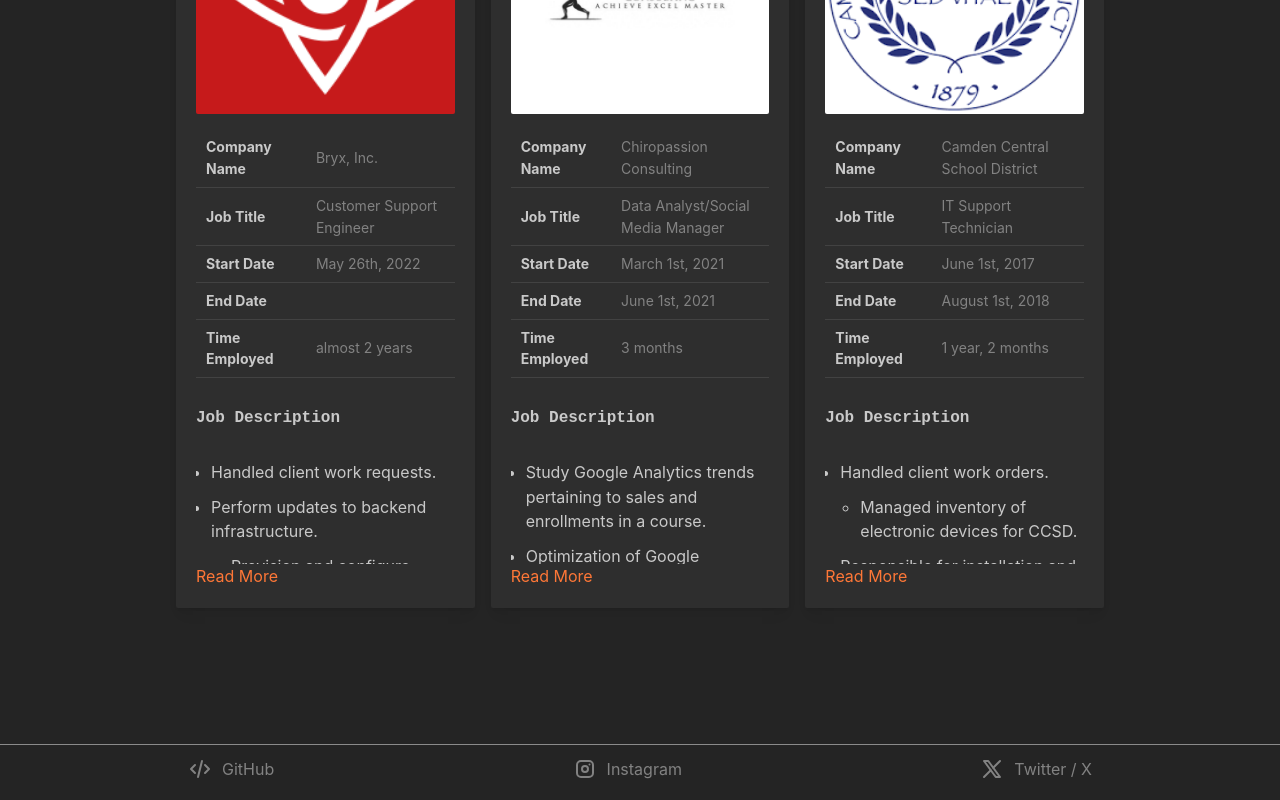
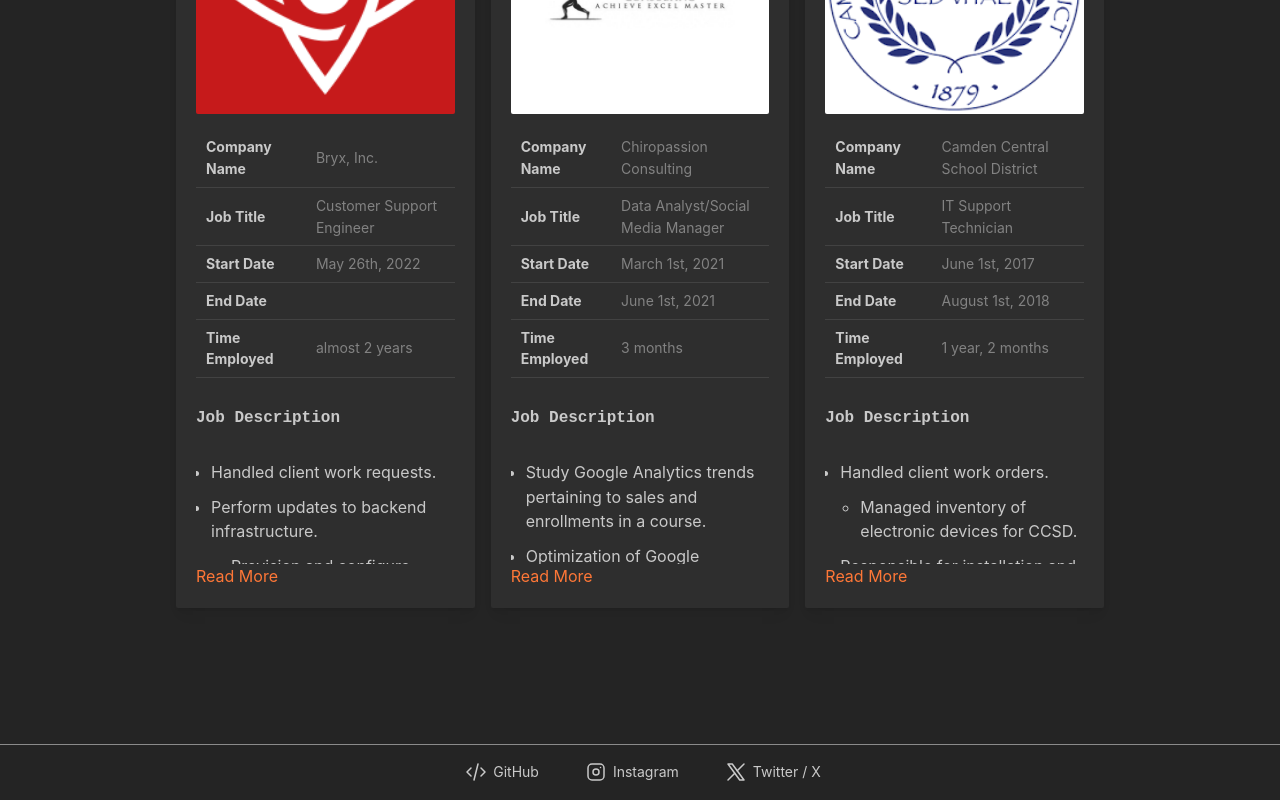
Before and after one commit to hxvry-dev/site, a React (Vite) app: page / in a window 1280 px wide. Shown: the part 402-1202 px from the top of the page. Built offline with nearby package versions, Linux system fonts and the light colour scheme.

Commit message:
Clean Up Social Media a bit

```diff
--- a/src/components/SocialMedia.tsx
+++ b/src/components/SocialMedia.tsx
@@ -1,4 +1,4 @@
-import { Anchor, Center, Container, Space } from '@mantine/core';
+import { ActionIcon, Anchor, Center, Container, Group } from '@mantine/core';
 import {
 	Icon,
 	IconBrandInstagram,
@@ -10,8 +10,8 @@
 import classes from './css/SocialMedia.module.css';
 
 interface SocialMediaProps {
-	name: string;
-	link: string;
+	label: string;
+	href: string;
 	icon: react.ForwardRefExoticComponent<
 		Omit<IconProps, 'ref'> & react.RefAttributes<Icon>
 	>;
@@ -19,18 +19,18 @@
 
 const Socials: Array<SocialMediaProps> = [
 	{
-		name: 'GitHub',
-		link: 'https://www.github.com/hxvry-dev',
+		label: 'GitHub',
+		href: 'https://www.github.com/hxvry-dev',
 		icon: IconCode,
 	},
 	{
-		name: 'Instagram',
-		link: 'https://www.instagram.com/hxvry',
+		label: 'Instagram',
+		href: 'https://www.instagram.com/hxvry',
 		icon: IconBrandInstagram,
 	},
 	{
-		name: 'Twitter / X',
-		link: 'https://www.x.com/hxvry_',
+		label: 'Twitter / X',
+		href: 'https://www.x.com/hxvry_',
 		icon: IconBrandX,
 	},
 ];
@@ -38,20 +38,27 @@
 const SocialMedia = () => {
 	return (
 		<footer className={classes.footer}>
-			<Container size="md" className={classes.inner}>
+			<Container className={classes.inner}>
+				<Group>
 					{Socials.map((social, index) => (
 						<Anchor
-						href={social.link}
-						className={classes.link}
+							href={social.href}
 							key={index}
+							className={classes.links}
 						>
 							<Center inline>
-							{<social.icon />}
-							<Space w="xs" />
-							{social.name}
+								<ActionIcon
+									size="lg"
+									color="dimmed"
+									variant="subtle"
+								>
+									<social.icon stroke={1.5} />
+								</ActionIcon>
+								{social.label}
 							</Center>
 						</Anchor>
 					))}
+				</Group>
 			</Container>
 		</footer>
 	);
--- a/src/components/css/SocialMedia.module.css
+++ b/src/components/css/SocialMedia.module.css
@@ -3,30 +3,31 @@
 	margin-top: rem(120px);
 	background-color: var(--mantine-color-body);
 	border-top: rem(1px) solid var(--mantine-color-gray-5);
-	font-weight: 500;
 }
 
 .inner {
 	height: rem(55px);
 	display: flex;
-	justify-content: space-between;
+	justify-content: center;
 	align-items: center;
 }
 
-.link {
-	padding: rem(12px) rem(12px);
+.links {
+	display: block;
+	line-height: 1;
+	padding: rem(8px) rem(12px);
+	border-radius: var(--mantine-radius-xs);
 	text-decoration: none;
-	color: var(--mantine-color-dimmed);
+	color: var(--mantine-color-dark-0);
+	font-size: var(--mantine-font-size-sm);
+	justify-content: center;
+	align-items: center;
+
 	@mixin hover {
-		background-color: var(--mantine-primary-color-filled-hover);
-		color: var(--mantine-color-white);
+		background-color: var(--mantine-primary-color-filled);
+	}
+
+	[data-mantine-color-scheme] &[data-active] {
+		background-color: var(--mantine-primary-color-filled);
 	}
 }
-
-.blurb {
-	justify-content: center;
-	background-color: var(--mantine-color-body);
-	color: var(--mantine-color-dimmed);
-	background-color: var(--mantine-color-body);
-	font-size: var(--mantine-font-size-xs);
-}
```
Lines whose indentation alone changed are shown as unchanged.
